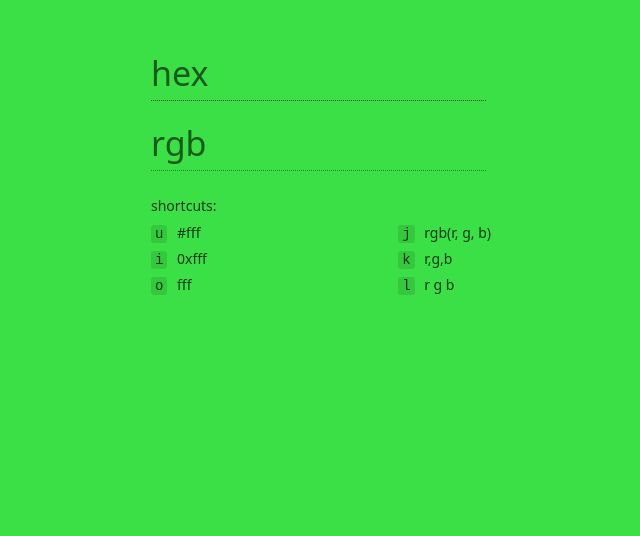
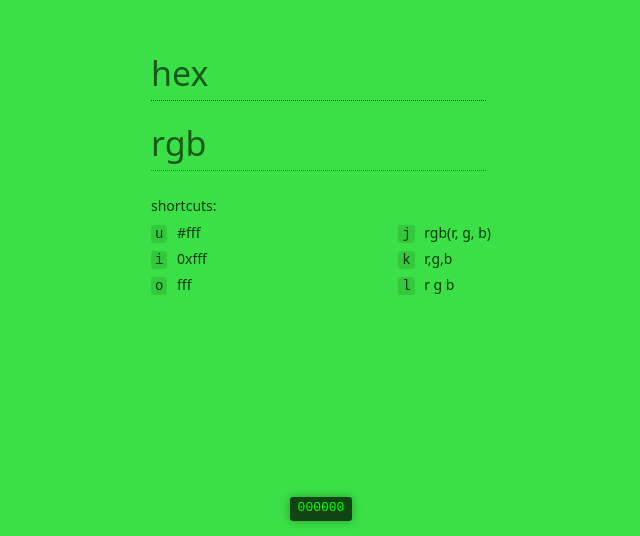
Before and after one commit to airstrike/hex, a plain HTML site: page index.htm in a window 1280 px wide. Shown: the part 264-800 px from the top of the page, without its empty margins (319-959 px from the left). Drawn offline with Linux system fonts and the light colour scheme; no server answers.

Commit message:
draft counter

```diff
--- a/index.htm
+++ b/index.htm
@@ -10,10 +10,42 @@
     }
 
     body {
-      height: 100vh;
+      min-height: 100vh;
       font-family: system-ui, -apple-system, sans-serif;
       background: #000;
       transition: background-color 0.5s ease;
+      display: flex;
+      flex-direction: column;
+      position: relative;
+    }
+
+    #visitor-counter {
+      position: fixed;
+      bottom: 10px;
+      left: 0;
+      right: 0;
+      text-align: center;
+      z-index: 100;
+      pointer-events: none;
+    }
+
+    #count-display {
+      background: rgba(0, 0, 0, 0.7);
+      color: #0f0;
+      padding: 3px 8px;
+      display: inline-block;
+      border-radius: 3px;
+      font-family: monospace;
+      letter-spacing: 2px;
+      height: 24px;
+      overflow: hidden;
+      box-shadow: 0 0 10px rgba(0, 0, 0, 0.3);
+      backdrop-filter: blur(2px);
+    }
+
+    .dark #count-display {
+      background: rgba(0, 0, 0, 0.7);
+      box-shadow: 0 0 10px rgba(0, 0, 0, 0.3);
     }
 
     input {
@@ -137,6 +169,10 @@
         </div>
       </div>
     </div>
+  </div>
+
+  <div id="visitor-counter">
+    <div id="count-display"></div>
   </div>
 
   <script>
@@ -406,6 +442,107 @@
       lastKey = currentKey;
     });
 
+    // Visitor counter with animation
+    function setupCounter() {
+      const countDisplay = document.getElementById('count-display');
+      let currentValue = 0;
+      let previousValue = 0;
+
+      // Create digit containers
+      for (let i = 0; i < 6; i++) {
+        const digitContainer = document.createElement('div');
+        digitContainer.className = 'digit-container';
+        digitContainer.style.display = 'inline-block';
+        digitContainer.style.position = 'relative';
+        digitContainer.style.width = '0.6em';
+        digitContainer.style.height = '1em';
+        digitContainer.style.overflow = 'hidden';
+        digitContainer.style.verticalAlign = 'top';
+
+        // Create the two digit slots (current and next)
+        const currentDigit = document.createElement('div');
+        currentDigit.className = 'current-digit';
+        currentDigit.style.position = 'absolute';
+        currentDigit.style.top = '0';
+        currentDigit.style.left = '0';
+        currentDigit.style.width = '100%';
+        currentDigit.style.transition = 'top 0.3s ease-in-out';
+        currentDigit.textContent = '0';
+
+        const nextDigit = document.createElement('div');
+        nextDigit.className = 'next-digit';
+        nextDigit.style.position = 'absolute';
+        nextDigit.style.top = '100%';
+        nextDigit.style.left = '0';
+        nextDigit.style.width = '100%';
+        nextDigit.style.transition = 'top 0.3s ease-in-out';
+        nextDigit.textContent = '0';
+
+        digitContainer.appendChild(currentDigit);
+        digitContainer.appendChild(nextDigit);
+        countDisplay.appendChild(digitContainer);
+      }
+
+      // Function to update the counter display
+      function updateCounterDisplay(newValue) {
+        if (newValue === currentValue) return;
+
+        previousValue = currentValue;
+        currentValue = newValue;
+
+        const prevDigits = previousValue.toString().padStart(6, '0');
+        const newDigits = currentValue.toString().padStart(6, '0');
+
+        const digitContainers = countDisplay.querySelectorAll('.digit-container');
+
+        // Update each digit with animation if it changed
+        for (let i = 0; i < 6; i++) {
+          if (prevDigits[i] !== newDigits[i]) {
+            const container = digitContainers[i];
+            const currentDigit = container.querySelector('.current-digit');
+            const nextDigit = container.querySelector('.next-digit');
+
+            // Set the next digit value
+            nextDigit.textContent = newDigits[i];
+
+            // Start animation
+            currentDigit.style.top = '-100%';
+            nextDigit.style.top = '0';
+
+            // Reset after animation completes
+            setTimeout(() => {
+              currentDigit.style.transition = 'none';
+              nextDigit.style.transition = 'none';
+
+              currentDigit.textContent = newDigits[i];
+              currentDigit.style.top = '0';
+
+              nextDigit.style.top = '100%';
+
+              // Restore transitions
+              setTimeout(() => {
+                currentDigit.style.transition = 'top 0.3s ease-in-out';
+                nextDigit.style.transition = 'top 0.3s ease-in-out';
+              }, 20);
+            }, 300);
+          }
+        }
+      }
+
+      // Fetch initial count from CountAPI
+      fetch('https://api.countapi.xyz/hit/airstrike-github-hex/visits')
+        .then(response => response.json())
+        .then(data => {
+          updateCounterDisplay(data.value);
+        })
+        .catch(() => {
+          // Fallback to local storage if API fails
+          const localCount = parseInt(localStorage.getItem('visitorCount') || '0');
+          updateCounterDisplay(localCount);
+          localStorage.setItem('visitorCount', (localCount + 1).toString());
+        });
+    }
+
     // Set random color and focus hex field on page load
     window.addEventListener('load', () => {
       const randomColor = getRandomColor();
@@ -419,6 +556,9 @@
       }
 
       hexInput.focus();
+
+      // Setup visitor counter
+      setupCounter();
     });
   </script>
 </body>
```
